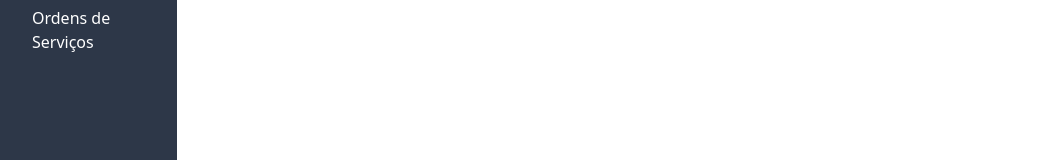
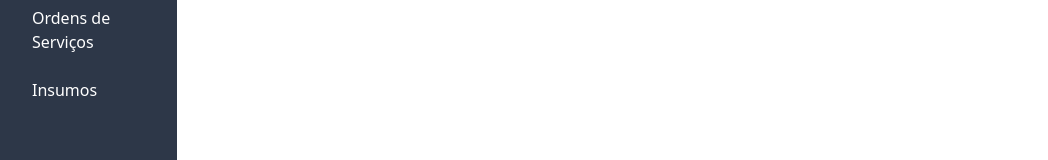
Before and after one commit to eng-softw4re/oficina-mecanica, a React (Vite) app in the folder front-end/: page / in a window 1280 px wide. Shown: the part 258-418 px from the top of the page, without its empty margins (0-1048 px from the left). Built offline with nearby package versions, Linux system fonts and the light colour scheme.

Commit message:
feat: adicionando link para pagina de insumos na  sidebar

```diff
--- a/front-end/src/components/Sidebar.jsx
+++ b/front-end/src/components/Sidebar.jsx
@@ -66,6 +66,11 @@ function Sidebar() {
               Ordens de Serviços
             </Link>
           </li>
+          <li style={navItemStyles}>
+            <Link to="/insumos" style={navLinkStyles}>
+              Insumos
+            </Link>
+          </li>
         </ul>
       </nav>
     </div>
```
